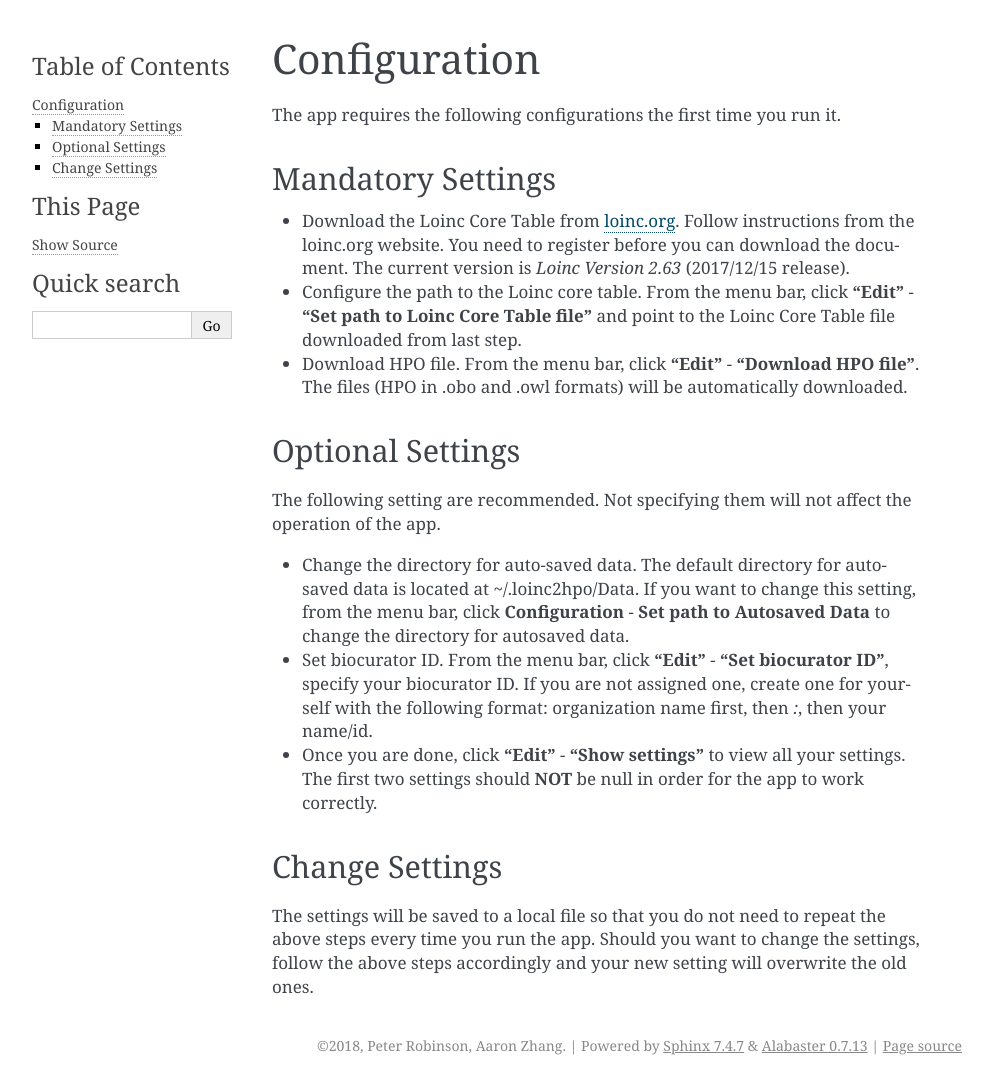
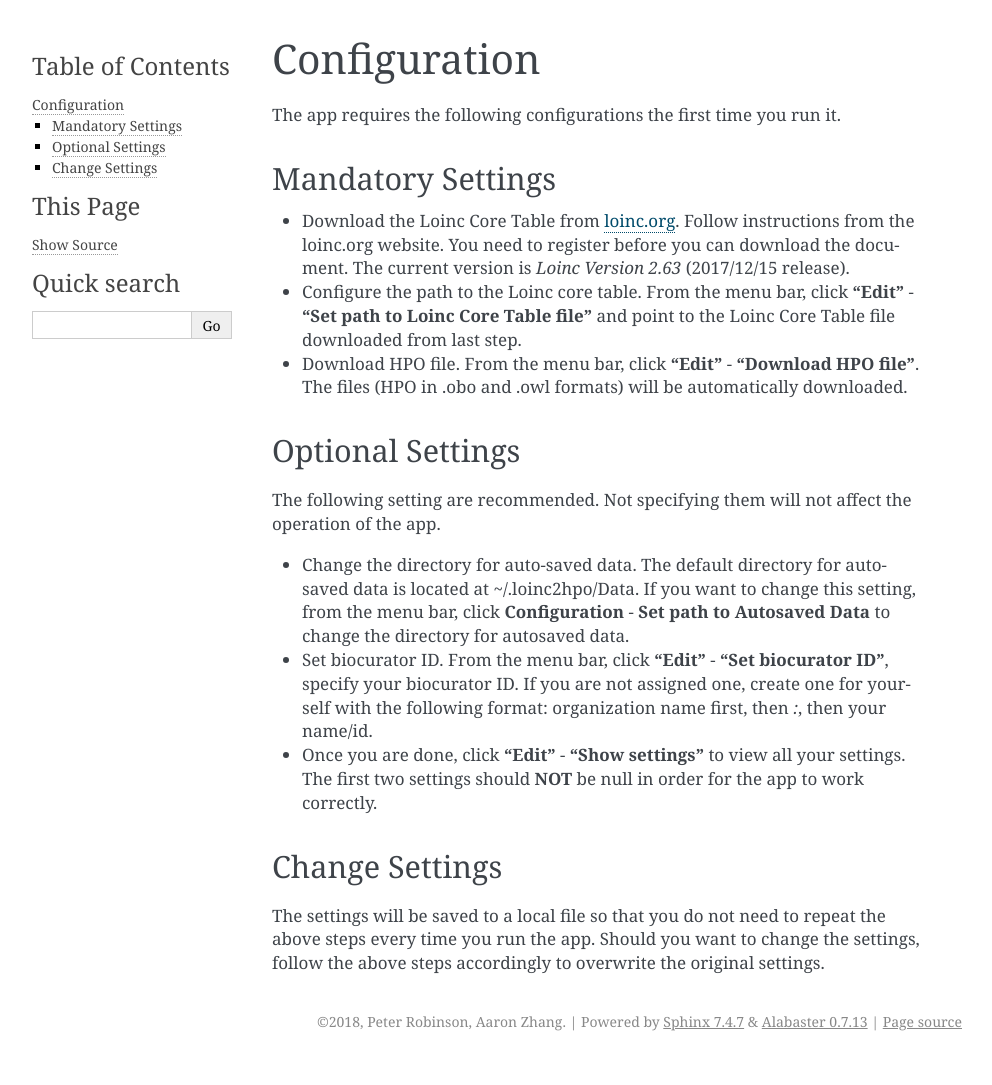
Before and after one commit to monarch-initiative/loinc2hpo, a Sphinx documentation site: the page built from docs/source/Configuration.rst, in a window 1280 px wide. Shown: the whole page, without its empty margins (148-1140 px from the left). Built offline with Sphinx 7.4.7, drawn with Linux system fonts in a browser that asks for light colours; after the commit the page ends 1061 px from its top, so only the background shows below that.

```diff
--- a/docs/source/Configuration.rst
+++ b/docs/source/Configuration.rst
@@ -27,4 +27,4 @@ affect the operation of the app.
 
 Change Settings
 ---------------
-The settings will be saved to a local file so that you do not need to repeat the above steps every time you run the app. Should you want to change the settings, follow the above steps accordingly and your new setting will overwrite the old ones.
+The settings will be saved to a local file so that you do not need to repeat the above steps every time you run the app. Should you want to change the settings, follow the above steps accordingly to overwrite the original settings.
--- a/docs/source/Intro to LOINC.rst
+++ b/docs/source/Intro to LOINC.rst
@@ -77,4 +77,4 @@ Aside from the three main types, ``Nar`` are reported as free texts.
 Common LOINC codes
 ------------------
 
-The entire LOINC table has ~86,000 entries. Regenstrief also provides a subset of it containing commonly used top 2000 LOINC. According to Regenstrief, those top 2000 LOINC represent about 98% of all tests in real world applications (`ref <https://loinc.org/usage/obs/>`_).
+The entire LOINC table has ~85,000 entries. Regenstrief also provides a subset of it containing commonly used top 2000 LOINC. According to Regenstrief, those top 2000 LOINC represent about 98% of all tests in real world applications (`ref <https://loinc.org/usage/obs/>`_).
--- a/docs/source/Our Mission.rst
+++ b/docs/source/Our Mission.rst
@@ -10,11 +10,11 @@ Our goal with this app is to extract patient phenotypes in HPO terms from Electr
 
 To achieve our goal, we need to achieve the following:
 
-  - Map LOINC codes to candidate HPO terms. This steps needs domain experts and will be done manually by our biocurators.
+  - *Map LOINC codes to candidate HPO terms*. This steps needs domain experts and will be done manually by our biocurators.
 
-  - Retrieve patient observations. We will use RESTful API technology to achieve this. The hapi-fhir library provides such functionalities so this can be done trivially. We will also collaborate with other institutions and hospitals to gain access to large patient cohorts.
+  - *Retrieve patient observations*. We will use RESTful API technology to achieve this. The hapi-fhir library provides such functionalities so this can be done trivially. We will also collaborate with other institutions and hospitals to gain access to large patient cohorts.
 
-  - Convert patient observations into phenopackets. Our app will analyze the relevant fields from each observation and then output the corresponding HPO term that describes the patient. By analyzing all observations related to one patient, we will be able to create a phenopacket for this patient. We are still refining our app for this process.
+  - *Convert patient observations into phenopackets*. Our app will analyze the relevant fields from each observation and then output the corresponding HPO term that describes the patient. By analyzing all observations related to one patient, we will be able to create a phenopacket for this patient. We are still refining our app for this process.
 
 
 Having a phenopacket for an individual is essential for disease prediction and patient clustering. We hope to extend our app so that it can be used by physicians to assist patient diagnosis; we also hope that the phenopackets can help academic researchers in study disease mechanisms.
```
Also changed, not shown: docs/source/Tutorial.rst (+49 -43 lines).
